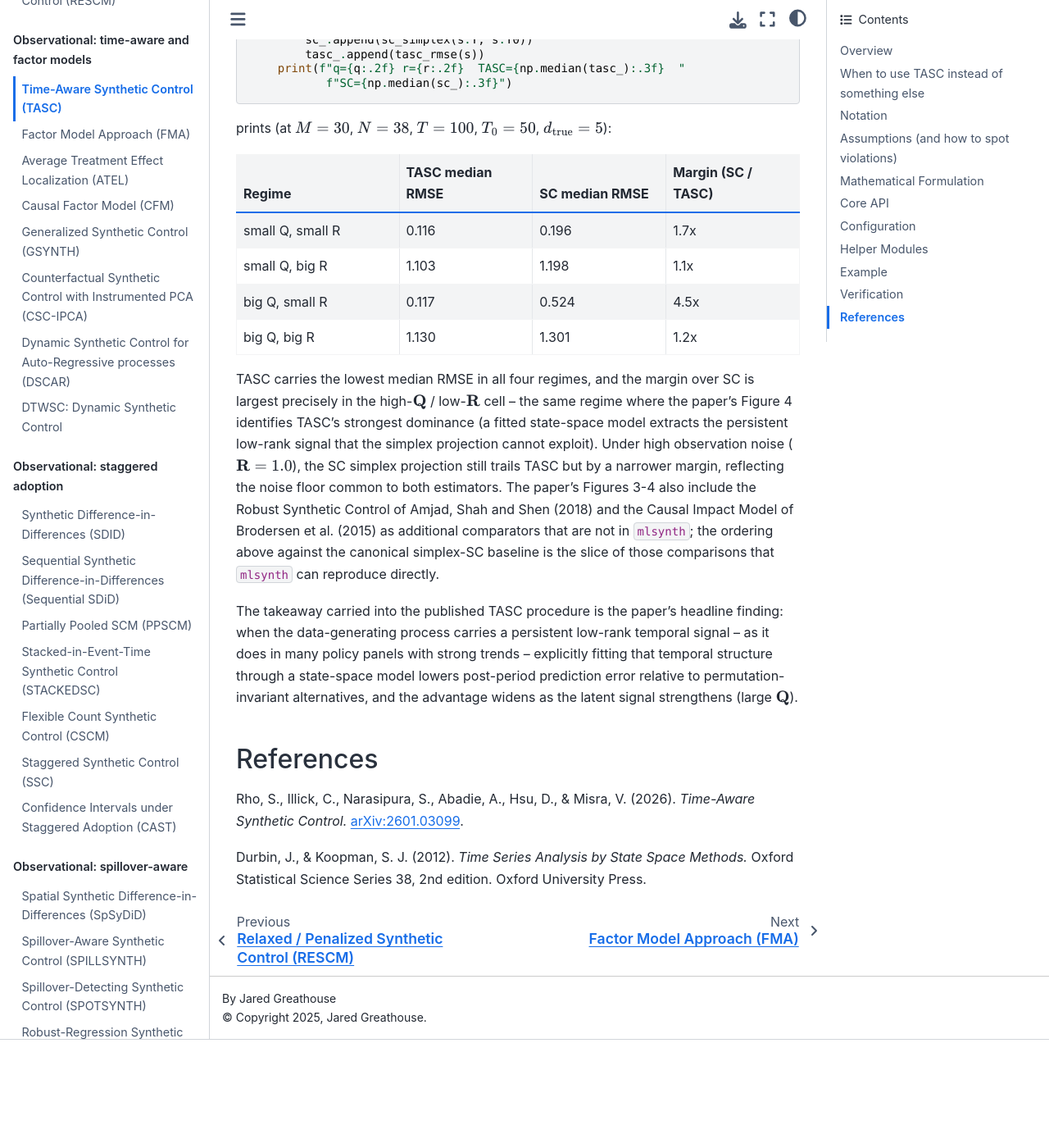
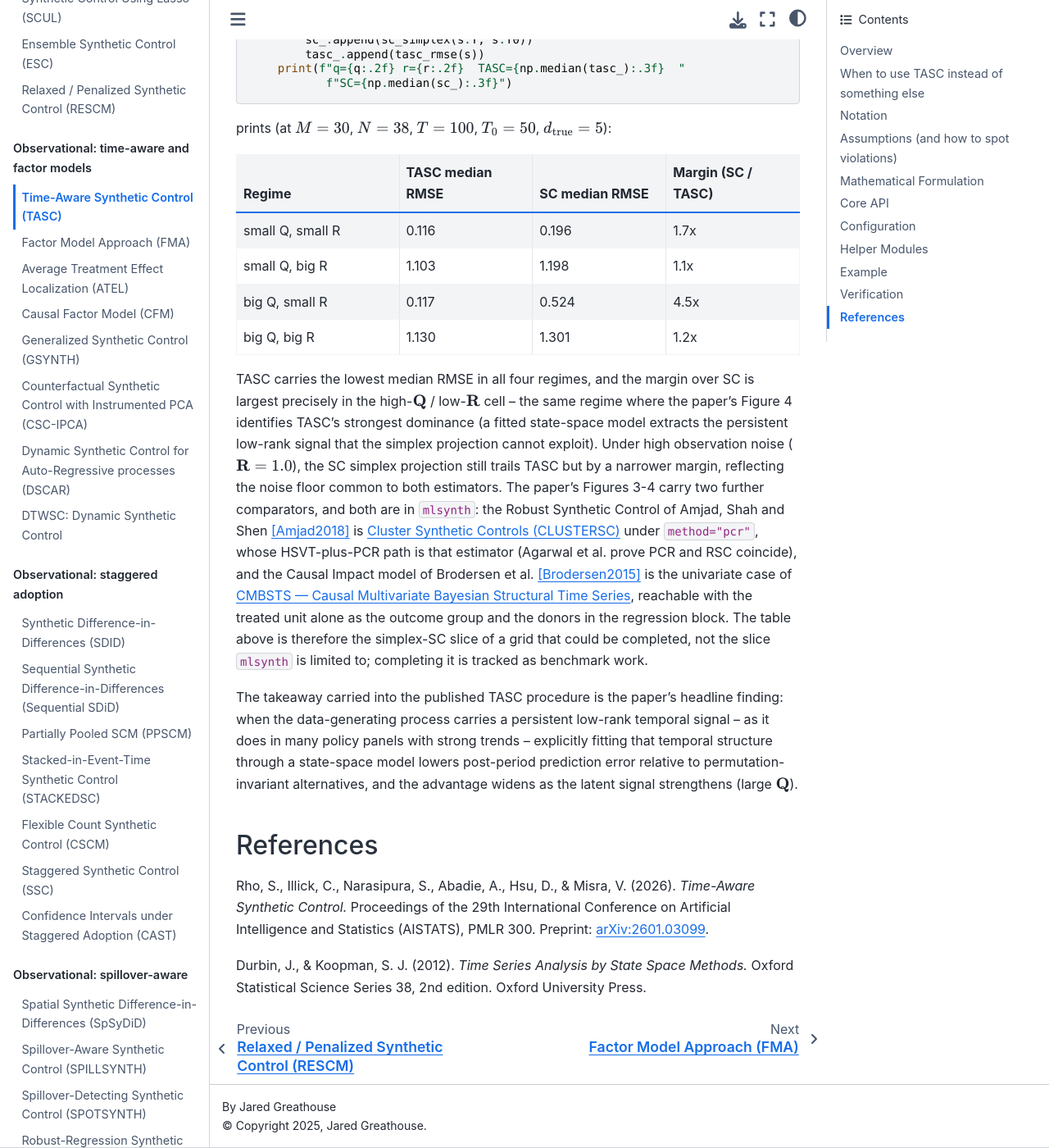
Before and after one commit to jgreathouse9/mlsynth, a Sphinx documentation site: the page built from docs/tasc.rst, in a window 1280 px wide and 1400 px high, scrolled down 13333 px. Shown: the whole window at 82% size. Built offline with Sphinx 7.4.7 and the Sphinx Book theme 1.1.4, drawn with Linux system fonts in a browser that asks for light colours; pages that are not in the unit, such as notebooks, are missing from menus; before the commit the page ends 14601 px from its top, so only the background shows below that; some of the changed text lies outside the part shown.

Commit message:
Correct the claim that TASC's other comparators are absent
The Path B section said the Robust Synthetic Control of Amjad, Shah and
Shen (2018) and the Causal Impact model of Brodersen et al. (2015) are
not in mlsynth, and that the simplex-SC comparison is therefore the slice
mlsynth can reproduce. Both are in mlsynth. RSC is CLUSTERSC under
method="pcr" -- the HSVT-plus-PCR path, which clustersc.rst already
documents as that estimator, citing Agarwal et al.'s result that PCR and
RSC coincide. Causal Impact is the univariate case of CMBSTS, which
cmbsts.rst already describes as the Menchetti and Bojinov (2022)
multivariate extension of exactly that model; the treated unit alone as
the outcome group with the donors in the regression block is the original.

So the four-cell grid could be completed against all three comparators
instead of one. The page now says that and points at the benchmark work,
rather than stating a limitation that is not there.

Also records the venue: the paper is AISTATS 2026, PMLR 300, not an arXiv
preprint alone.

Co-Authored-By: Claude Opus 5 <noreply@anthropic.com>
Claude-Session: https://claude.ai/code/session_01GT9juWkWXQDd98vJC4mqj3

```diff
--- a/docs/references.rst
+++ b/docs/references.rst
@@ -418,7 +418,9 @@ References
     Rho, Saeyoung, Illick, Cyrus, Narasipura, Samhitha, Abadie, Alberto,
     Hsu, Daniel, and Misra, Vishal.
     "Time-Aware Synthetic Control."
-    *arXiv Preprint*, 2601.03099, 2026.
+    *Proceedings of the 29th International Conference on Artificial
+    Intelligence and Statistics (AISTATS)*, PMLR 300, 2026.
+    Preprint: `arXiv:2601.03099 <https://arxiv.org/abs/2601.03099>`_.
     URL: https://arxiv.org/abs/2601.03099
 
 .. [ADH]
--- a/docs/tasc.rst
+++ b/docs/tasc.rst
@@ -6,9 +6,8 @@ Time-Aware Synthetic Control (TASC)
 Overview
 --------
 
-Time-Aware Synthetic Control (TASC)
-`arXiv:2601.03099 <https://arxiv.org/abs/2601.03099>`_ is a
-state-space synthetic-control estimator. Unlike classical SC
+Time-Aware Synthetic Control (TASC) [TASC]_, published at AISTATS
+2026, is a state-space synthetic-control estimator. Unlike classical SC
 (:doc:`fdid`, :doc:`tssc`) or robust-SC variants
 (:doc:`clustersc`, :doc:`proximal`), which treat the ordering of
 pre-intervention time indices as interchangeable, TASC explicitly
@@ -810,12 +809,17 @@ identifies TASC's strongest dominance (a fitted state-space model
 extracts the persistent low-rank signal that the simplex projection
 cannot exploit). Under high observation noise (:math:`\mathbf{R} = 1.0`), the
 SC simplex projection still trails TASC but by a narrower margin,
-reflecting the noise floor common to both estimators. The paper's
-Figures 3-4 also include the Robust Synthetic Control of Amjad,
-Shah and Shen (2018) and the Causal Impact Model of Brodersen et al.
-(2015) as additional comparators that are not in ``mlsynth``; the
-ordering above against the canonical simplex-SC baseline is the
-slice of those comparisons that ``mlsynth`` can reproduce directly.
+reflecting the noise floor common to both estimators. The paper's Figures 3-4 carry two further
+comparators, and both are in ``mlsynth``: the Robust Synthetic Control
+of Amjad, Shah and Shen [Amjad2018]_ is :doc:`clustersc` under
+``method="pcr"``, whose HSVT-plus-PCR path is that estimator (Agarwal
+et al. prove PCR and RSC coincide), and the Causal Impact model of
+Brodersen et al. [Brodersen2015]_ is the univariate case of
+:doc:`cmbsts`, reachable with the treated unit alone as the outcome
+group and the donors in the regression block. The table above is
+therefore the simplex-SC slice of a grid that could be completed, not
+the slice ``mlsynth`` is limited to; completing it is tracked as
+benchmark work.
 
 The takeaway carried into the published TASC procedure is the
 paper's headline finding: when the data-generating process carries a
@@ -829,7 +833,9 @@ References
 ----------
 
 Rho, S., Illick, C., Narasipura, S., Abadie, A., Hsu, D., & Misra, V.
-(2026). *Time-Aware Synthetic Control.*
+(2026). *Time-Aware Synthetic Control.* Proceedings of the 29th
+International Conference on Artificial Intelligence and Statistics
+(AISTATS), PMLR 300. Preprint:
 `arXiv:2601.03099 <https://arxiv.org/abs/2601.03099>`_.
 
 Durbin, J., & Koopman, S. J. (2012). *Time Series Analysis by State
```
